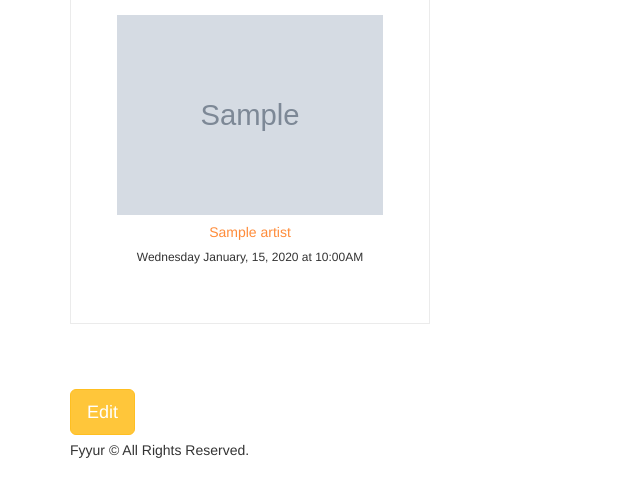
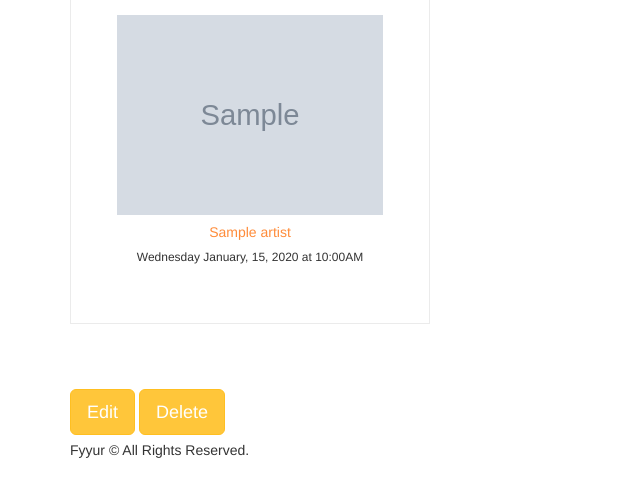
Before and after one commit to svignesh93/cd0046-SQL-and-Data-Modeling-for-the-Web, a Flask app: page /venues/1 in a window 1280 px wide. Shown: the part 701-1196 px from the top of the page, without its empty margins (0-640 px from the left). Run offline with Flask 2, Linux system fonts and the light colour scheme; tables that the repository leaves empty hold one stand-in row (values such as "Sample post"); grey boxes marked "Sample" are stand-in pictures; some libraries are stand-ins or nearby versions.

Commit message:
Added delete functionality in venue page

```diff
--- a/app.py
+++ b/app.py
@@ -44,7 +44,7 @@ class Venue(db.Model):
     website_link = db.Column(db.String(120))
     seeking_talent = db.Column(db.Boolean, nullable=False, default=False)
     seeking_description = db.Column(db.String(120))
-    shows = db.relationship("Show", backref="venue_shows_list", lazy=True)
+    shows = db.relationship("Show", backref="venue_shows_list", lazy=True, cascade="all, delete-orphan")
 
     # Equivalent of toString()
     def __repr__(self) -> str:
@@ -78,7 +78,7 @@ class Artist(db.Model):
     website_link = db.Column(db.String(120))
     seeking_venue = db.Column(db.Boolean, nullable=False, default=False)
     seeking_description = db.Column(db.String(120))
-    shows = db.relationship("Show", backref="artist_shows_list", lazy=True)
+    shows = db.relationship("Show", backref="artist_shows_list", lazy=True, cascade="all, delete-orphan")
 
     # Equivalent of toString()
     def __repr__(self) -> str:
@@ -299,14 +299,29 @@ def create_venue_submission():
     flash('Venue ' + request.form['name'] + ' was successfully listed!')
     return render_template('pages/home.html')
 
-@app.route('/venues/<venue_id>', methods=['DELETE'])
+@app.route('/venues/<int:venue_id>/delete', methods=['GET'])
 def delete_venue(venue_id):
-  # TODO: Complete this endpoint for taking a venue_id, and using
-  # SQLAlchemy ORM to delete a record. Handle cases where the session commit could fail.
+  error = False
+  try:
+    venue = Venue.query.get(venue_id)
 
-  # BONUS CHALLENGE: Implement a button to delete a Venue on a Venue Page, have it so that
-  # clicking that button delete it from the db then redirect the user to the homepage
-  return None
+    db.session.delete(venue)
+    db.session.commit()
+  except:
+    db.session.rollback()
+    error = True
+    print(sys.exc_info())
+  finally:
+    db.session.close()
+  if error:
+    # e.g., on unsuccessful db insert, flash an error instead.
+    # see: http://flask.pocoo.org/docs/1.0/patterns/flashing/
+    flash('An error occurred. Venue ' + venue_id + ' could not be deleted. Please try again!')
+    abort(500)
+  else:
+    # on successful db delete, flash success
+    flash('Venue ' + str(venue_id)  + ' was successfully deleted!')
+    return render_template('pages/home.html')
 
 #  Artists
 #  ----------------------------------------------------------------
--- a/templates/pages/show_venue.html
+++ b/templates/pages/show_venue.html
@@ -77,4 +77,6 @@
 
 <a href="/venues/{{ venue.id }}/edit"><button class="btn btn-primary btn-lg">Edit</button></a>
 
+<a href="/venues/{{ venue.id }}/delete"><button class="btn btn-primary btn-lg">Delete</button></a>
+
 {% endblock %}
```
